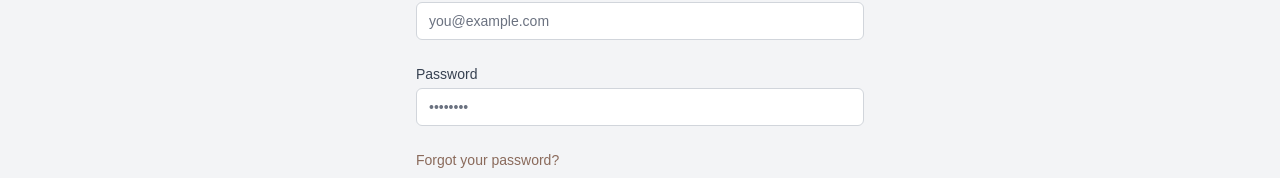
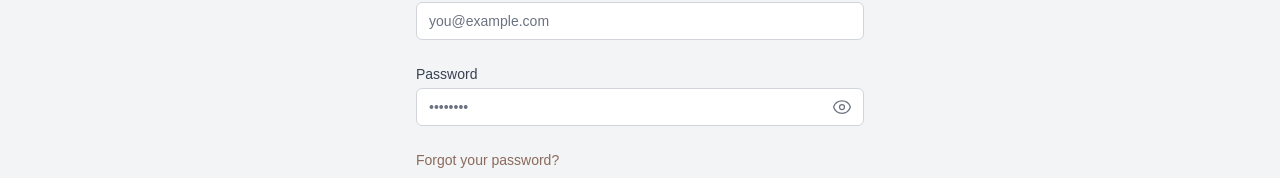
Before and after one commit to masonym/phace-website, a Next.js app: page /login in a window 1280 px wide. Shown: the part 379-557 px from the top of the page. Built offline with nearby package versions, Linux system fonts and the light colour scheme; no server answers; a web font is replaced by a local one.

Commit message:
add password view button in login ui

```diff
--- a/src/app/admin/login/page.tsx
+++ b/src/app/admin/login/page.tsx
@@ -3,6 +3,7 @@
 import { useState } from 'react';
 import { useRouter } from 'next/navigation';
 import { useAuth } from '@/hooks/useAuth';
+import { EyeIcon, EyeSlashIcon } from '@heroicons/react/24/outline';
 
 export default function AdminLogin() {
   const [email, setEmail] = useState('');
@@ -10,6 +11,7 @@ export default function AdminLogin() {
   const [newPassword, setNewPassword] = useState('');
   const [error, setError] = useState('');
   const [isLoading, setIsLoading] = useState(false);
+  const [showPassword, setShowPassword] = useState(false);
   const [isNewPasswordRequired, setIsNewPasswordRequired] = useState(false);
   const router = useRouter();
   const { signIn, changePassword, getIdToken } = useAuth();
@@ -93,22 +95,35 @@ export default function AdminLogin() {
                 placeholder="Email address"
               />
             </div>
-            <div>
+            <div className="relative">
               <label htmlFor="password" className="sr-only">
                 Password
               </label>
               <input
                 id="password"
                 name="password"
-                type="password"
+                type={showPassword ? 'text' : 'password'}
                 autoComplete={isNewPasswordRequired ? "new-password" : "current-password"}
                 required
                 value={password}
                 onChange={(e) => setPassword(e.target.value)}
                 disabled={isNewPasswordRequired}
-                className="appearance-none rounded-none relative block w-full px-3 py-2 border border-gray-300 placeholder-gray-500 text-gray-900 rounded-b-md focus:outline-none focus:ring-accent focus:border-accent focus:z-10 sm:text-sm disabled:bg-gray-100"
+                className="appearance-none rounded-none relative block w-full pl-3 pr-10 py-2 border border-gray-300 placeholder-gray-500 text-gray-900 rounded-b-md focus:outline-none focus:ring-accent focus:border-accent focus:z-10 sm:text-sm disabled:bg-gray-100"
                 placeholder="Password"
               />
+              <button
+                type="button"
+                onClick={() => setShowPassword((prev) => !prev)}
+                aria-label={showPassword ? 'Hide password' : 'Show password'}
+                aria-pressed={showPassword}
+                className="absolute inset-y-0 right-0 z-20 flex items-center px-3 text-gray-500 hover:text-gray-700 focus:outline-none focus-visible:text-accent"
+              >
+                {showPassword ? (
+                  <EyeSlashIcon className="h-5 w-5" aria-hidden="true" />
+                ) : (
+                  <EyeIcon className="h-5 w-5" aria-hidden="true" />
+                )}
+              </button>
             </div>
           </div>
 
--- a/src/app/login/page.tsx
+++ b/src/app/login/page.tsx
@@ -4,6 +4,7 @@ import { useState } from 'react';
 import { useRouter } from 'next/navigation';
 import { useAuth } from '@/hooks/useAuth';
 import { showToast } from '@/components/ui/Toast';
+import { EyeIcon, EyeSlashIcon } from '@heroicons/react/24/outline';
 
 export default function Login() {
   const [email, setEmail] = useState('');
@@ -15,6 +16,7 @@ export default function Login() {
   const [needsNewPassword, setNeedsNewPassword] = useState(false);
   const [tempPasswordSession, setTempPasswordSession] = useState('');
   const [isLoading, setIsLoading] = useState(false);
+  const [showPassword, setShowPassword] = useState(false);
   const { signIn, setNewPassword: setNewPasswordAuth } = useAuth();
   const router = useRouter();
 
@@ -325,16 +327,31 @@ export default function Login() {
               <label htmlFor="password" className="block text-sm font-medium text-gray-700">
                 Password
               </label>
+              <div className="relative mt-1">
                 <input
                   id="password"
-                type="password"
+                  type={showPassword ? 'text' : 'password'}
                   autoComplete="current-password"
                   required
                   value={password}
                   onChange={(e) => setPassword(e.target.value)}
-                className="mt-1 appearance-none relative block w-full px-3 py-2 border border-gray-300 placeholder-gray-500 text-gray-900 rounded-md focus:outline-none focus:ring-accent focus:border-accent sm:text-sm"
+                  className="appearance-none relative block w-full pl-3 pr-10 py-2 border border-gray-300 placeholder-gray-500 text-gray-900 rounded-md focus:outline-none focus:ring-accent focus:border-accent sm:text-sm"
                   placeholder="••••••••"
                 />
+                <button
+                  type="button"
+                  onClick={() => setShowPassword((prev) => !prev)}
+                  aria-label={showPassword ? 'Hide password' : 'Show password'}
+                  aria-pressed={showPassword}
+                  className="absolute inset-y-0 right-0 z-10 flex items-center px-3 text-gray-500 hover:text-gray-700 focus:outline-none focus-visible:text-accent"
+                >
+                  {showPassword ? (
+                    <EyeSlashIcon className="h-5 w-5" aria-hidden="true" />
+                  ) : (
+                    <EyeIcon className="h-5 w-5" aria-hidden="true" />
+                  )}
+                </button>
+              </div>
             </div>
 
             <div className="flex items-center justify-between">
```
Lines whose indentation alone changed are shown as unchanged.
